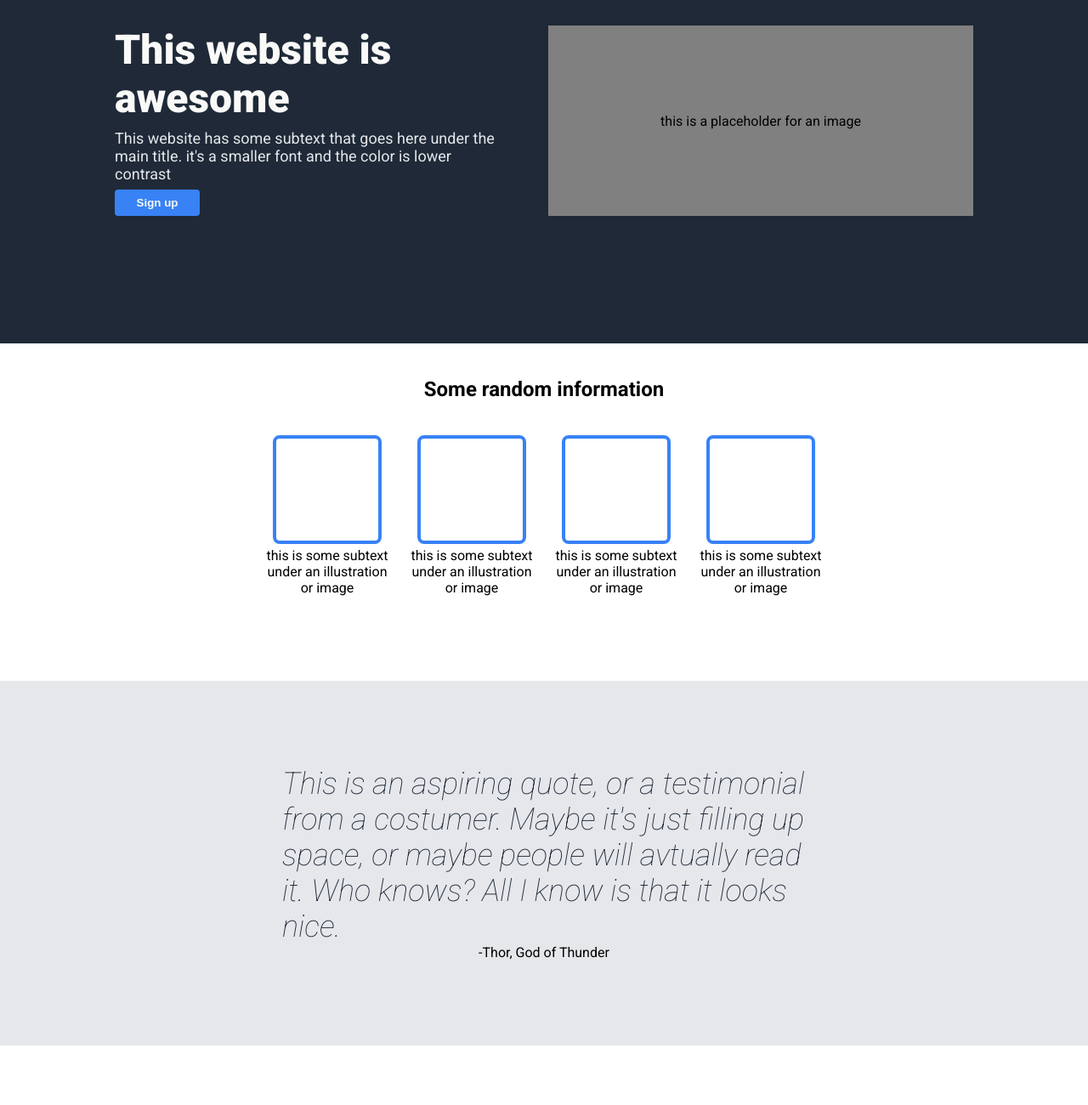
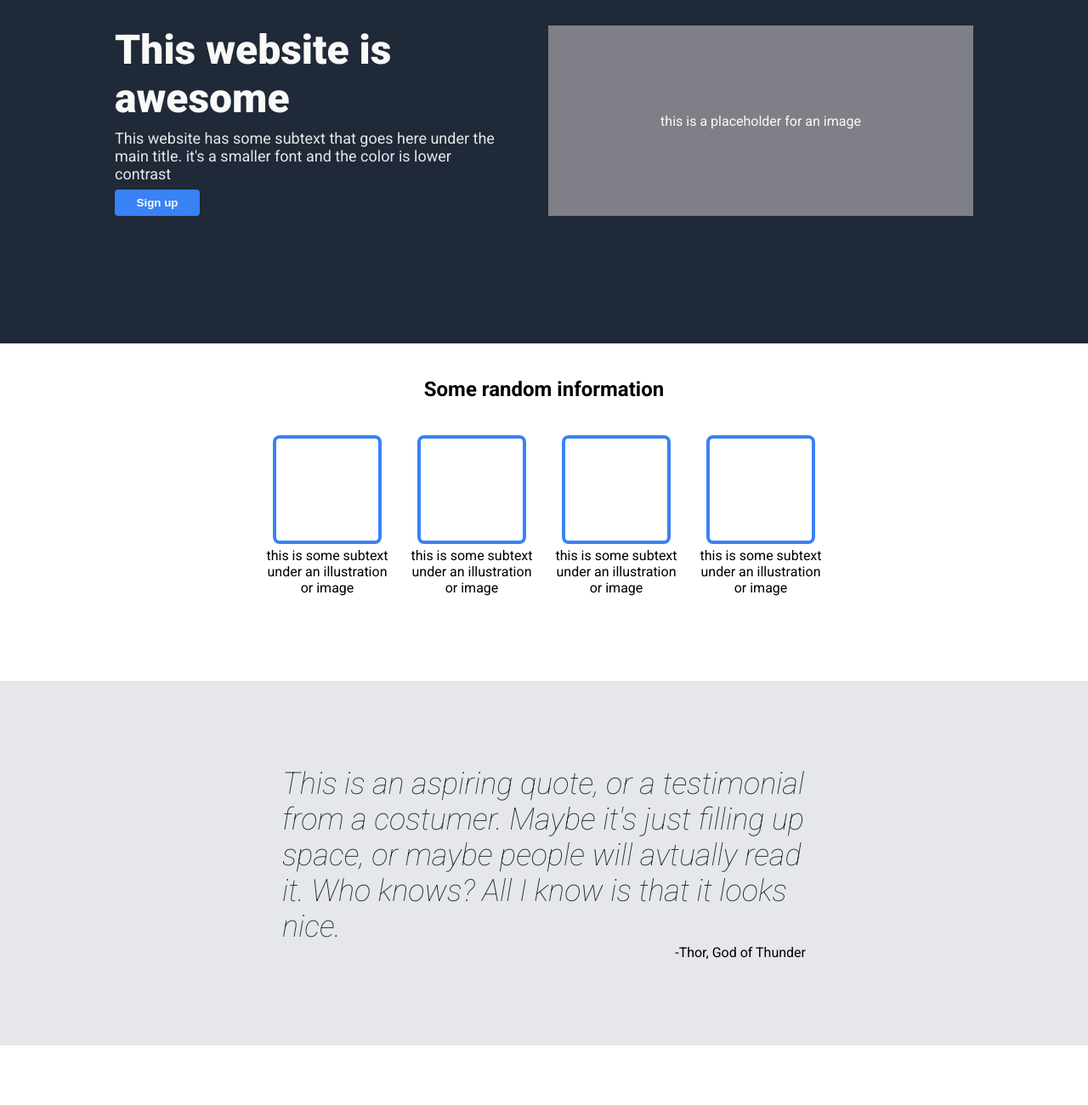
Before and after one commit to lucassj10/odin-landing-page, a plain HTML site: page index.html in a window 1280 px wide. Shown: the part 180-1480 px from the top of the page at 85% size. Drawn offline with Linux system fonts and the light colour scheme.

Commit message:
Adjust Quote section
Adjustment for the distribution of code section content

```diff
--- a/styles.css
+++ b/styles.css
@@ -87,12 +87,16 @@ p{
 }
 
 .image-placeholder{
-    background-color: grey;
+    background-color: rgba(218, 211, 211, 0.514);
     width: 500px;
     height: 224px;
     display: flex;
     align-items: center;
     justify-content: center;
+}
+
+.image-placeholder > div{
+    color: #F9FAF8;
 }
 
 .mid-container{
@@ -135,7 +139,7 @@ p{
     background-color: #e5e7eb;
     display: flex;
     flex-direction: column;
-    justify-content: center;
+    justify-content: space-between;
     align-items: center;
 }
 
@@ -153,6 +157,7 @@ p{
     display: flex;
     justify-content: flex-end;
     margin-bottom: 100px;
+    width: 616px;
 }
 
 .cta-fold{
```
